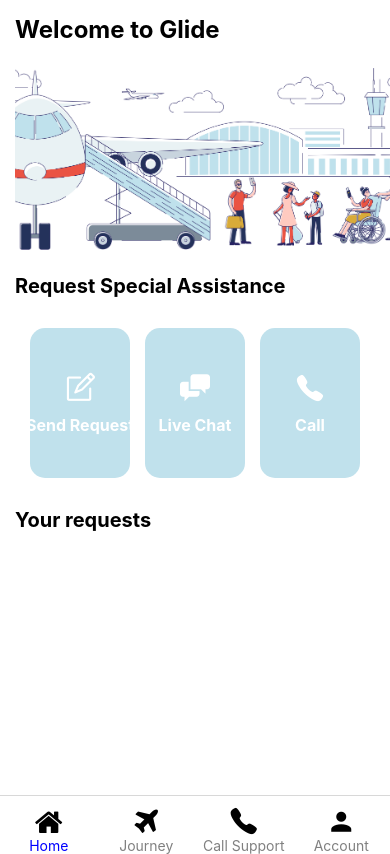
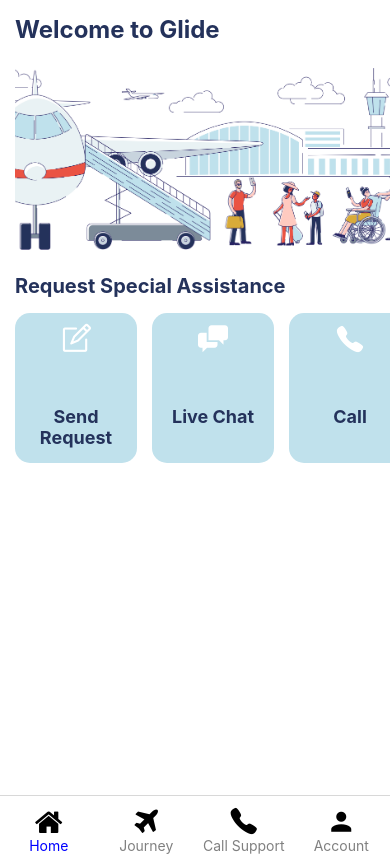
Before and after one commit to camibergs/FinalYearProjectApp, a React Native app: screen /HomeScreen in a window 390 px wide. Built offline with nearby package versions, Linux system fonts and the light colour scheme.

Commit message:
Small updates Home Screen UI (#6)

```diff
--- a/src/components/mainscreens/HomeScreen.js
+++ b/src/components/mainscreens/HomeScreen.js
@@ -1,4 +1,4 @@
-import { StyleSheet, View, Text, Image } from "react-native";
+import { StyleSheet, View, Text, Image, TouchableOpacity } from "react-native";
 import { Button, ButtonTray } from "../UI/Button";
 import Icons from "../UI/Icons";
 import ScreenView from "../layout/ScreenView";
@@ -20,31 +20,35 @@ const HomeScreen = ({ navigation }) => {
           style={styles.airport}
         />
         <Text style={styles.text}>Request Special Assistance</Text>
+        <ButtonTray>
+          <View style={styles.buttonContainer}>
+            <TouchableOpacity
+              style={styles.buttonRequests}
+              onPress={gotoSendRequestScreen}
+            >
+              <Icons.Form color="#24325B" />
+              <Text style={styles.label}>Send Request</Text>
+            </TouchableOpacity>
 
-        <View style={styles.container}>
-          <ButtonTray>
-            <Button
-              label="Send Request"
-              icon={<Icons.Form color="white" />}
-              style={styles.buttonRequests}
-              onClick={gotoSendRequestScreen}
-            />
-            <Button
-              label="Live Chat"
-              icon={<Icons.LiveChat color="white" />}
+            <TouchableOpacity
               style={styles.buttonRequests}
               //onClick={gotoLiveChatScreen}
-            />
-            <Button
-              label="Call"
-              icon={<Icons.Call color="white" />}
+            >
+              <Icons.LiveChat color="#24325B" />
+              <Text style={styles.label}>Live Chat</Text>
+            </TouchableOpacity>
+
+            <TouchableOpacity
               style={styles.buttonRequests}
               //onClick={gotoCallScreen}
-            />
-          </ButtonTray>
-        </View>
+            >
+              <Icons.Call color="#24325B" />
+              <Text style={styles.label}>Call</Text>
+            </TouchableOpacity>
+          </View>
+        </ButtonTray>
 
-        <Text style={styles.text}>Your requests</Text>
+        {/*<Text style={styles.text}>Your requests</Text>*/}
       </View>
     </ScreenView>
   );
@@ -54,6 +58,13 @@ const styles = StyleSheet.create({
   container: {
     padding: 15,
   },
+  buttonContainer: {
+    flexDirection: "row",
+    gap: 15,
+    justifyContent: "center",
+    alignItems: "center",
+  },
+
   infoTray: {
     gap: 5,
   },
@@ -61,11 +72,13 @@ const styles = StyleSheet.create({
     paddingBottom: 15,
     fontSize: 24,
     fontWeight: "bold",
+    color: "#24325B",
   },
   text: {
     paddingVertical: 15,
     fontSize: 20,
     fontWeight: "bold",
+    color: "#24325B",
   },
   airport: {
     height: 200,
@@ -73,6 +86,27 @@ const styles = StyleSheet.create({
     alignItems: "center",
     justifyContent: "center",
   },
+  buttonTray: {
+    flexDirection: "row",
+    gap: 15,
+  },
+  buttonRequests: {
+    height: 150,
+    width: 122,
+    borderRadius: 15,
+    backgroundColor: "#C0E1EC",
+    alignItems: "center",
+    padding: 10,
+  },
+  label: {
+    marginTop: 50,
+    fontSize: 18,
+    textAlign: "center",
+    flexDirection: "column",
+    justifyContent: "center",
+    color: "#24325B",
+    fontWeight: "bold",
+  },
 });
 
 export default HomeScreen;
--- a/src/components/screens/SendRequestScreen.js
+++ b/src/components/screens/SendRequestScreen.js
@@ -11,7 +11,6 @@ const SendRequestScreen = ({ navigation, route }) => {
   // View -------------------------------------
   return (
     <ScreenView>
-      <Text>Send request</Text>
       <ButtonTray>
         <Button label="Submit" icon={<Icons.Add />} />
         <Button label="Cancel" onClick={handleCancel} />
```
